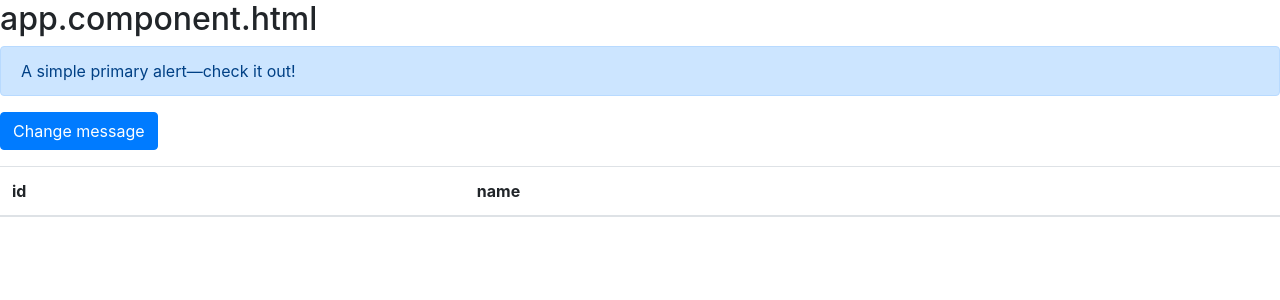
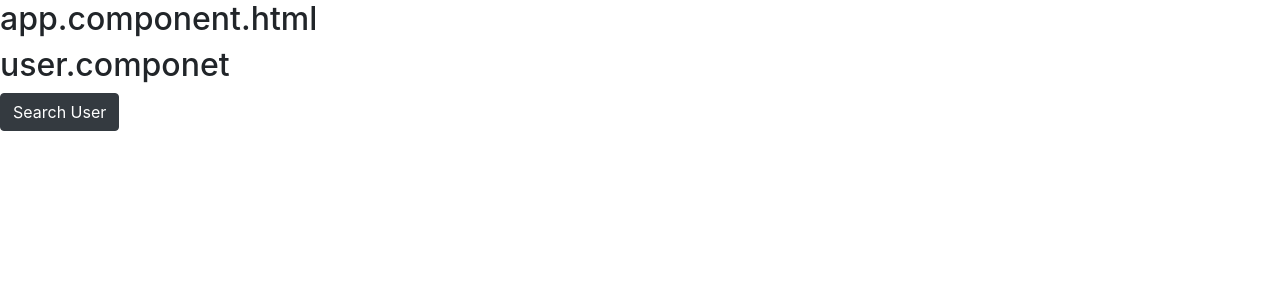
Before and after one commit to ex-hibition/bootstrap-sample, an Angular app: page / in a window 1280 px wide. Shown: the top 300 px of the page. Built offline with nearby package versions, Linux system fonts and the light colour scheme; no server answers.

Commit message:
ユーザ検索トリガーをボタンに変更

```diff
--- a/src/app/app.component.html
+++ b/src/app/app.component.html
@@ -1,10 +1,3 @@
 <h2> app.component.html</h2>
-<div class="alert alert-primary" role="alert">
-  A simple primary alert—check it out!
-</div>
-<p>
-  <button class="btn btn-primary">Change message</button>
-</p>
-
 <app-user></app-user>
 <router-outlet></router-outlet>
--- a/src/app/user/user.component.html
+++ b/src/app/user/user.component.html
@@ -1,4 +1,10 @@
-<div>
+<h2>user.componet</h2>
+
+<p>
+  <button class="btn btn-dark" (click)="getUser()">Search User</button>
+</p>
+
+<div *ngIf="user">
     <table class="table">
         <thead>
             <tr>
@@ -11,10 +17,8 @@
             </tr>
         </thead>
         <tbody>
-            <tr *ngIf="user">
-                <td>{{ user.id }}</td>
-                <td>{{ user.name }}</td>
-            </tr>
+            <td>{{ user.id }}</td>
+            <td>{{ user.name }}</td>
         </tbody>
     </table>
 </div>
--- a/src/app/user/user.component.ts
+++ b/src/app/user/user.component.ts
@@ -15,7 +15,6 @@ export class UserComponent implements OnInit {
   ) { }
 
   ngOnInit() {
-    this.getUser();
   }
 
   getUser(): void {
```
